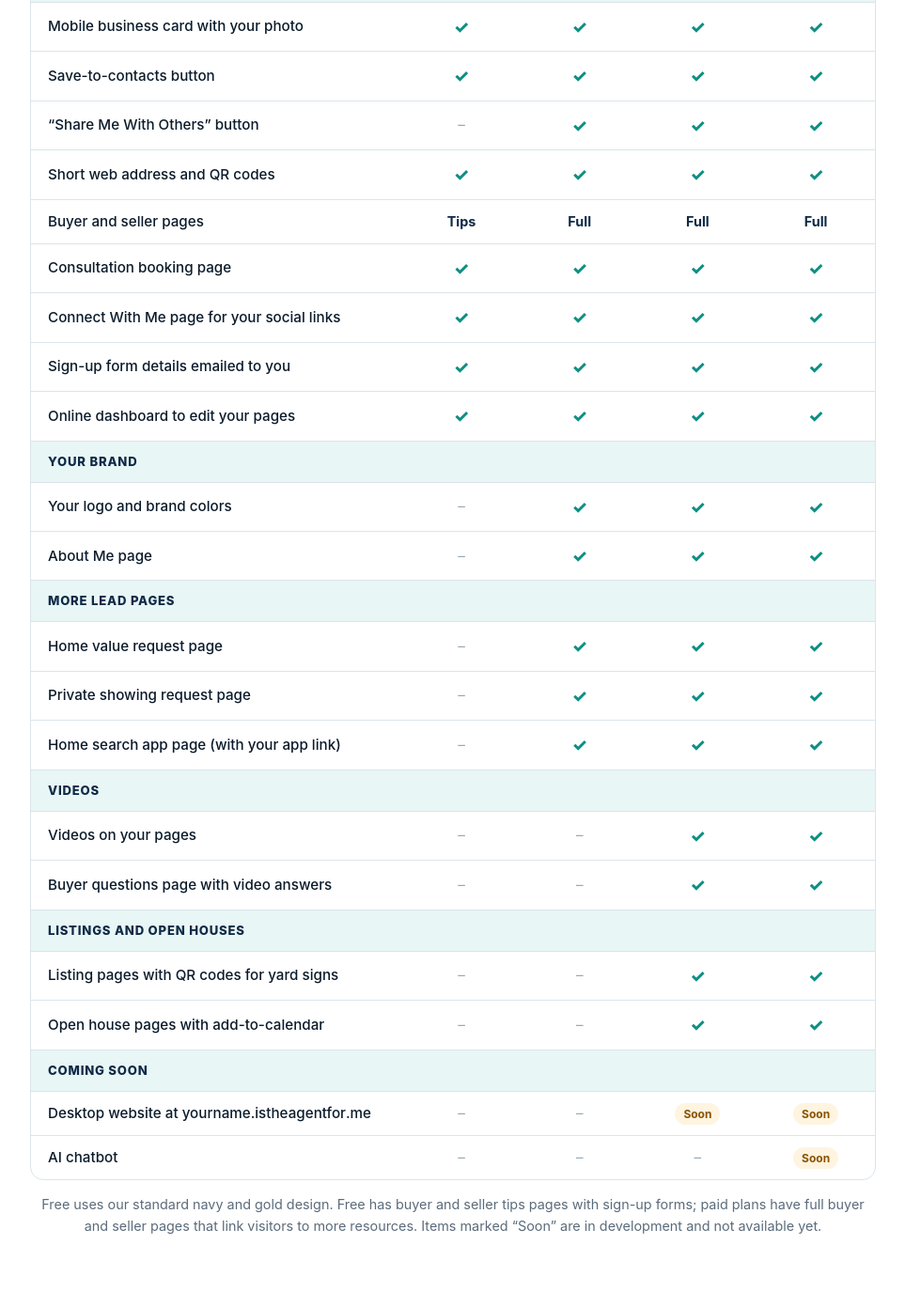
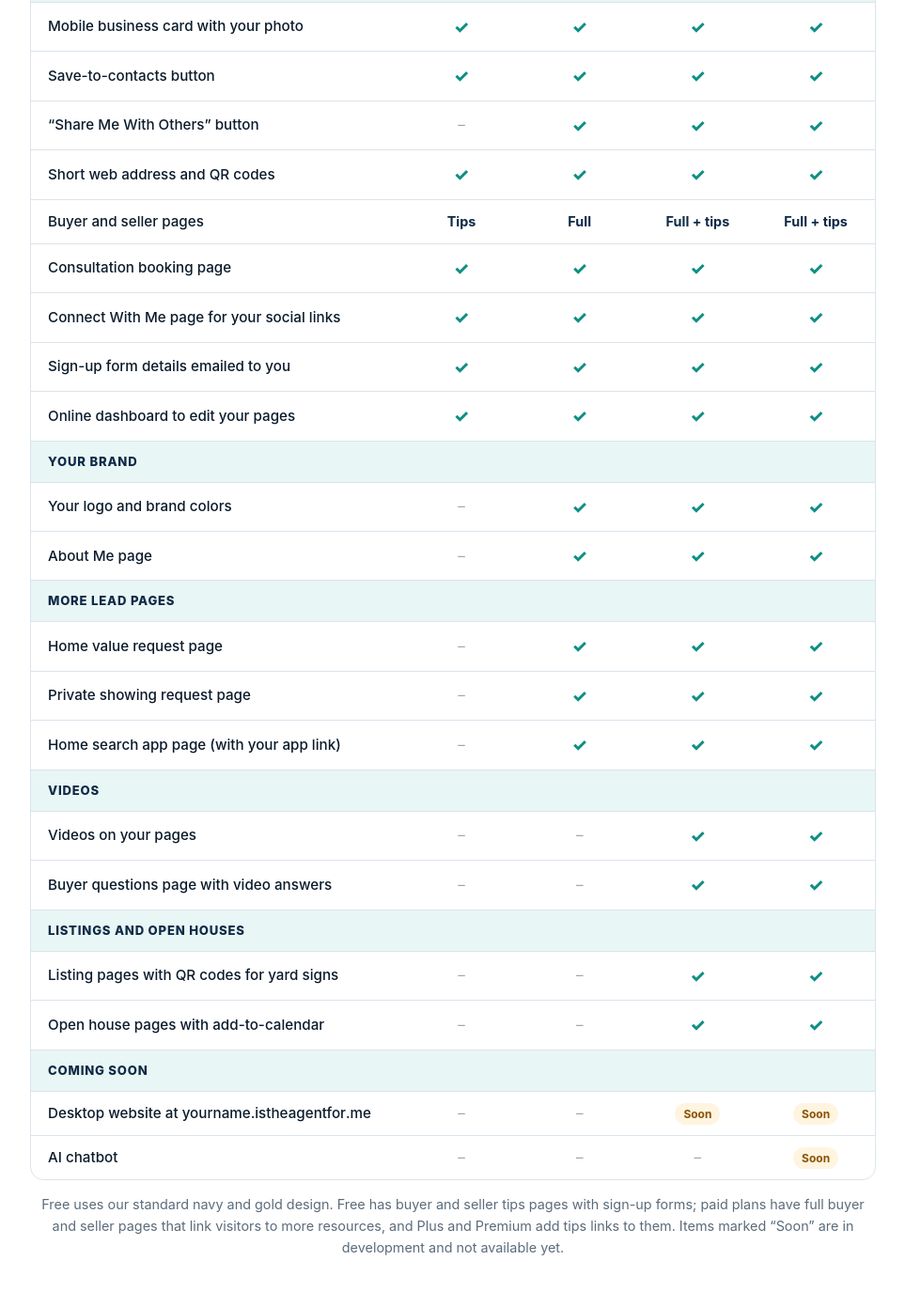
Before and after one commit to hynriai-developer/leadstream-site, a plain HTML site: page index.html in a window 1280 px wide. Shown: the part 3689-5080 px from the top of the page at 94% size, without its empty margins (158-1121 px from the left). Drawn offline with Linux system fonts and the light colour scheme.

Commit message:
Show tips links on Plus and Premium buyer and seller pages in the plan chart
Co-Authored-By: Claude Sonnet 5.5 <noreply@anthropic.com>
Claude-Session: https://claude.ai/code/session_013GpXPjHL1HjE1vqMyFdipu

```diff
--- a/index.html
+++ b/index.html
@@ -250,7 +250,7 @@ footer b{color:#fff}
           <tr><th scope="row">Save-to-contacts button</th><td><span class="yes" aria-hidden="true">&#10003;</span><span class="sr">Included</span></td><td><span class="yes" aria-hidden="true">&#10003;</span><span class="sr">Included</span></td><td><span class="yes" aria-hidden="true">&#10003;</span><span class="sr">Included</span></td><td><span class="yes" aria-hidden="true">&#10003;</span><span class="sr">Included</span></td></tr>
           <tr><th scope="row">&ldquo;Share Me With Others&rdquo; button</th><td><span class="no" aria-hidden="true">&ndash;</span><span class="sr">Not included</span></td><td><span class="yes" aria-hidden="true">&#10003;</span><span class="sr">Included</span></td><td><span class="yes" aria-hidden="true">&#10003;</span><span class="sr">Included</span></td><td><span class="yes" aria-hidden="true">&#10003;</span><span class="sr">Included</span></td></tr>
           <tr><th scope="row">Short web address and QR codes</th><td><span class="yes" aria-hidden="true">&#10003;</span><span class="sr">Included</span></td><td><span class="yes" aria-hidden="true">&#10003;</span><span class="sr">Included</span></td><td><span class="yes" aria-hidden="true">&#10003;</span><span class="sr">Included</span></td><td><span class="yes" aria-hidden="true">&#10003;</span><span class="sr">Included</span></td></tr>
-          <tr><th scope="row">Buyer and seller pages</th><td><span class="lvl">Tips</span></td><td><span class="lvl">Full</span></td><td><span class="lvl">Full</span></td><td><span class="lvl">Full</span></td></tr>
+          <tr><th scope="row">Buyer and seller pages</th><td><span class="lvl">Tips</span></td><td><span class="lvl">Full</span></td><td><span class="lvl">Full + tips</span></td><td><span class="lvl">Full + tips</span></td></tr>
           <tr><th scope="row">Consultation booking page</th><td><span class="yes" aria-hidden="true">&#10003;</span><span class="sr">Included</span></td><td><span class="yes" aria-hidden="true">&#10003;</span><span class="sr">Included</span></td><td><span class="yes" aria-hidden="true">&#10003;</span><span class="sr">Included</span></td><td><span class="yes" aria-hidden="true">&#10003;</span><span class="sr">Included</span></td></tr>
           <tr><th scope="row">Connect With Me page for your social links</th><td><span class="yes" aria-hidden="true">&#10003;</span><span class="sr">Included</span></td><td><span class="yes" aria-hidden="true">&#10003;</span><span class="sr">Included</span></td><td><span class="yes" aria-hidden="true">&#10003;</span><span class="sr">Included</span></td><td><span class="yes" aria-hidden="true">&#10003;</span><span class="sr">Included</span></td></tr>
           <tr><th scope="row">Sign-up form details emailed to you</th><td><span class="yes" aria-hidden="true">&#10003;</span><span class="sr">Included</span></td><td><span class="yes" aria-hidden="true">&#10003;</span><span class="sr">Included</span></td><td><span class="yes" aria-hidden="true">&#10003;</span><span class="sr">Included</span></td><td><span class="yes" aria-hidden="true">&#10003;</span><span class="sr">Included</span></td></tr>
@@ -273,7 +273,7 @@ footer b{color:#fff}
           <tr><th scope="row">AI chatbot</th><td><span class="no" aria-hidden="true">&ndash;</span><span class="sr">Not included</span></td><td><span class="no" aria-hidden="true">&ndash;</span><span class="sr">Not included</span></td><td><span class="no" aria-hidden="true">&ndash;</span><span class="sr">Not included</span></td><td><span class="soon" aria-hidden="true">Soon</span><span class="sr">Coming soon</span></td></tr>
       </tbody>
     </table>
-    <p class="compare-note">Free uses our standard navy and gold design. Free has buyer and seller tips pages with sign-up forms; paid plans have full buyer and seller pages that link visitors to more resources. Items marked &ldquo;Soon&rdquo; are in development and not available yet.</p>
+    <p class="compare-note">Free uses our standard navy and gold design. Free has buyer and seller tips pages with sign-up forms; paid plans have full buyer and seller pages that link visitors to more resources, and Plus and Premium add tips links to them. Items marked &ldquo;Soon&rdquo; are in development and not available yet.</p>
   </div>
 </section>
 
```
